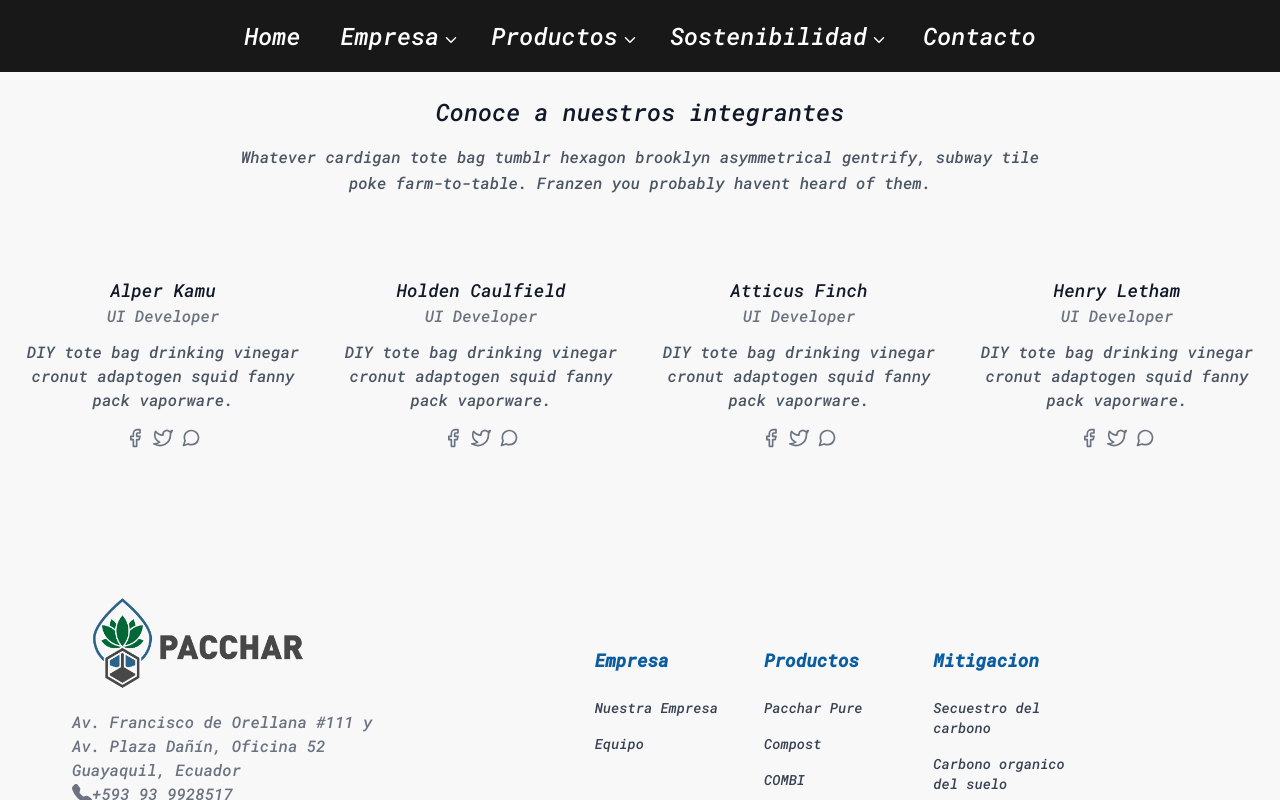
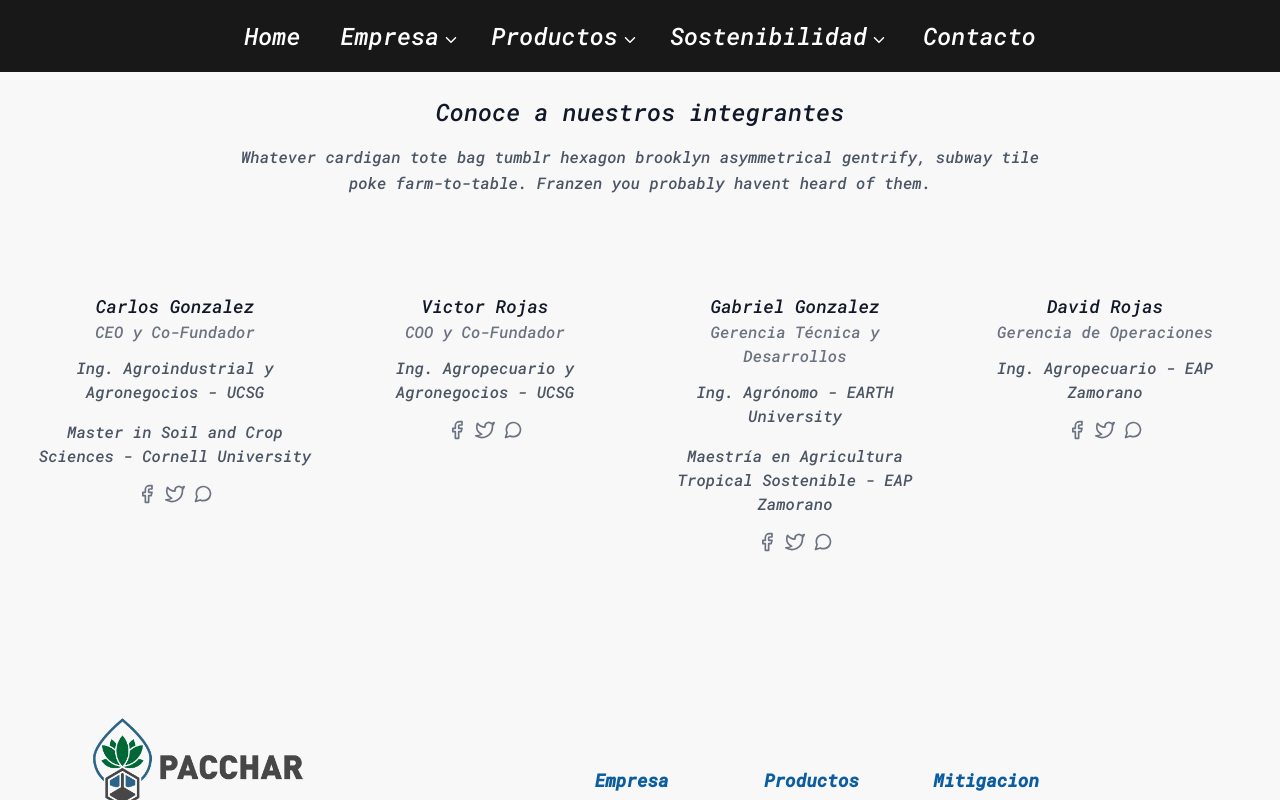
Before and after one commit to eme-eleuce/pachar, a Next.js app: page /team in a window 1280 px wide. Shown: the top 800 px of the page. Built offline with nearby package versions, Linux system fonts and the light colour scheme.

Commit message:
my changes

```diff
--- a/components/Navbar.jsx
+++ b/components/Navbar.jsx
@@ -70,8 +70,8 @@ const Navbar = () => {
                 <li className='p-3 ml-3  hover:text-[#0B5DA0]'>
                 <NavItem3
                  name='Sostenibilidad'
-                 subname1='Secuestro del Carbono'
-                 subname2='Carbono organico del suelo'
+                 subname1='Agricultura del Carbono'
+                 subname2='Compesaciones del carbono'
                  subname3='Neutralidad del carbono'
                 />
                 </li>
--- a/components/Section1.jsx
+++ b/components/Section1.jsx
@@ -18,7 +18,7 @@ const Section1 = () => {
             </div>
 
             <div className="relative top-0 right-0 h-64 mt-12 md:-mt-16 md:absolute md:h-96">
-                <img src="https://cdn.devdojo.com/images/december2020/designs3d.png" class="object-cover mt-3 mr-5 h-80 lg:h-96"/>
+                <img src="https://cdn.devdojo.com/images/december2020/designs3d.png" className="object-cover mt-3 mr-5 h-80 lg:h-96"/>
             </div>
         </div>
 
@@ -26,8 +26,8 @@ const Section1 = () => {
         <div className="my-16 border-b border-gray-300 lg:my-24"></div>
 
 
-        <h2 className="text-left text-gray-500 xl:text-xl mb-10">
-        Material sólido y poroso alto en carbono orgánico hecho a partir de biomasa residual a temperaturas entre 300-700 °C en una atmósfera sin oxígeno.
+        <h2 className="text-left  xl:text-xl mb-10">
+        El Biochar es un material de carbono sólido y poroso, producto de la Pirólisis, que es un proceso de conversión termoquímica de biomasa a 700 °C en una atmósfera desprovista de oxígeno y puede usarse como acondicionador de suelos agrícolas para <a className='text-green-600'> regenerar y potenciar sus funciones biogeoquímicas</a>.
         </h2>
 
         <div className=" top-0 right-0 h-64 mt-12 md:-mt-16 p-2  pr-5 xl:pl-16 xl:pr-20 mb-[4rem] md:mb-[8rem] md:h-96">
@@ -35,8 +35,8 @@ const Section1 = () => {
 
             </div>
 
-            <h2 className="text-left text-gray-500 xl:text-xl mb-[4rem] md:mb-[6rem] ">
-            Este material es resistente a la descomposición biológica y puede usarse, entre otras aplicaciones, como enmienda para suelos agrícolas, regenerando o potenciando sus funciones biogeoquímicas.
+            <h2 className="text-left xl:text-xl mb-[4rem] md:mb-[6rem] ">
+           <a className='text-green-600'>El biochar es resistente a la descomposición</a>, varios estudios arqueológicos han encontrado suelos antropológicos modificados con carbono de 3.000 años de antigüedad, <a className='text-green-600'> beneficiando así a la producción agrícola mientras se almacena carbono en los suelos</a> y se evita su mineralización a CO2 atmosférico. El Biochar constituye una solución para la seguridad alimentaria y la mitigación del calentamiento global.
         </h2>
 
         <div className=" top-0 right-0 h-64 mt-12 md:-mt-16 p-2  pr-5 xl:pl-16 xl:pr-20  md:h-96">
--- a/components/Section2.jsx
+++ b/components/Section2.jsx
@@ -85,7 +85,7 @@ const Section2 = () => {
             </h2>
             </motion.div>
             <p className="pt-4 pb-8 mt-6 leading-7 border-0 border-gray-300 sm:pr-10 lg:text-lg ">
-           <a className='text-green-600'> El carbono es el motor de la vida en nuestro planeta </a>y el suelo es un recurso vivo que lo contiene, entre sus funciones naturales está <a className='text-green-600'>reciclar nutrientes</a> para las futuras generaciones de seres vivos.funciones naturales está reciclar nutrientes para las futuras generaciones de seres vivos. La agricultura regenerativa del carbono consiste en emular estas funciones naturales del suelo para producir alimentos eficientemente,<a className='text-green-600'>transformando residuos en insumos útiles</a> para los próximos ciclos de cultivo, volviendo así a la agricultura en un modelo de economía circular.
+           <a className='text-green-600'> El carbono es el motor de la vida en nuestro planeta </a>y el suelo es un recurso vital que naturalmente lo contiene.<a className='text-green-600'> La agricultura regenerativa del carbono </a>consiste en restaurar este elemento para emular y potenciar las funciones naturales del suelo en sistemas agropecuarios, <a className='text-green-600'> esto permite producir alimentos con más eficiencia </a>y transformar los residuos en insumos útiles para los próximos ciclos de cultivo, así la agricultura se convierte en un sistema de economía circular.
             </p>
 
         </div>
--- a/components/about/Team1.jsx
+++ b/components/about/Team1.jsx
@@ -14,14 +14,15 @@ const Team1 = () => {
       <h1 className="text-2xl font-medium title-font mb-4 text-gray-900">Conoce a nuestros integrantes</h1>
       <p className="lg:w-2/3 mx-auto leading-relaxed text-base">Whatever cardigan tote bag tumblr hexagon brooklyn asymmetrical gentrify, subway tile poke farm-to-table. Franzen you probably havent heard of them.</p>
     </div>
-    <div className="flex flex-wrap -m-4">
+    <div className="flex flex-wrap ">
       <div className="p-4 lg:w-1/4 md:w-1/2">
         <div className="h-full flex flex-col items-center text-center">
          {/* Foto 1*/}
           <div className="w-full">
-            <h2 className="title-font font-medium text-lg text-gray-900">Alper Kamu</h2>
-            <h3 className="text-gray-500 mb-3">UI Developer</h3>
-            <p className="mb-4">DIY tote bag drinking vinegar cronut adaptogen squid fanny pack vaporware.</p>
+            <h2 className="title-font font-medium text-lg text-gray-900">Carlos Gonzalez</h2>
+            <h3 className="text-gray-500 mb-3">CEO y Co-Fundador</h3>
+            <p className="mb-4">Ing. Agroindustrial y Agronegocios - UCSG</p>
+            <p className='mb-4'> Master in Soil and Crop Sciences - Cornell University </p>
             <span className="inline-flex">
               <a className="text-gray-500">
                 <svg fill="none" stroke="currentColor" stroke-linecap="round" stroke-linejoin="round" stroke-width="2" class="w-5 h-5" viewBox="0 0 24 24">
@@ -46,9 +47,9 @@ const Team1 = () => {
         <div className="h-full flex flex-col items-center text-center">
           {/* Foto 1 flex-shrink-0 rounded-lg w-full h-56 object-cover object-center mb-4*/}
           <div className="w-full">
-            <h2 className="title-font font-medium text-lg text-gray-900">Holden Caulfield</h2>
-            <h3 className="text-gray-500 mb-3">UI Developer</h3>
-            <p className="mb-4">DIY tote bag drinking vinegar cronut adaptogen squid fanny pack vaporware.</p>
+            <h2 className="title-font font-medium text-lg text-gray-900">Victor Rojas</h2>
+            <h3 className="text-gray-500 mb-3">COO y Co-Fundador</h3>
+            <p className="mb-4">Ing. Agropecuario y Agronegocios - UCSG</p>
             <span className="inline-flex">
               <a className="text-gray-500">
                 <svg fill="none" stroke="currentColor" stroke-linecap="round" stroke-linejoin="round" stroke-width="2" class="w-5 h-5" viewBox="0 0 24 24">
@@ -73,9 +74,10 @@ const Team1 = () => {
         <div className="h-full flex flex-col items-center text-center">
           {/* Foto 1*/}
           <div className="w-full">
-            <h2 className="title-font font-medium text-lg text-gray-900">Atticus Finch</h2>
-            <h3 className="text-gray-500 mb-3">UI Developer</h3>
-            <p className="mb-4">DIY tote bag drinking vinegar cronut adaptogen squid fanny pack vaporware.</p>
+            <h2 className="title-font font-medium text-lg text-gray-900">Gabriel Gonzalez</h2>
+            <h3 className="text-gray-500 mb-3">Gerencia Técnica y Desarrollos</h3>
+            <p className="mb-4">Ing. Agrónomo - EARTH University</p>
+            <p className="mb-4">Maestría en Agricultura Tropical Sostenible - EAP Zamorano</p>
             <span className="inline-flex">
               <a className="text-gray-500">
                 <svg fill="none" stroke="currentColor" stroke-linecap="round" stroke-linejoin="round" stroke-width="2" class="w-5 h-5" viewBox="0 0 24 24">
@@ -100,9 +102,9 @@ const Team1 = () => {
         <div className="h-full flex flex-col items-center text-center">
           {/* Foto 1*/}
           <div className="w-full">
-            <h2 className="title-font font-medium text-lg text-gray-900">Henry Letham</h2>
-            <h3 className="text-gray-500 mb-3">UI Developer</h3>
-            <p className="mb-4">DIY tote bag drinking vinegar cronut adaptogen squid fanny pack vaporware.</p>
+            <h2 className="title-font font-medium text-lg text-gray-900">David Rojas</h2>
+            <h3 className="text-gray-500 mb-3">Gerencia de Operaciones</h3>
+            <p className="mb-4">Ing. Agropecuario - EAP Zamorano</p>
             <span className="inline-flex">
               <a className="text-gray-500">
                 <svg fill="none" stroke="currentColor" stroke-linecap="round" stroke-linejoin="round" stroke-width="2" class="w-5 h-5" viewBox="0 0 24 24">
```
